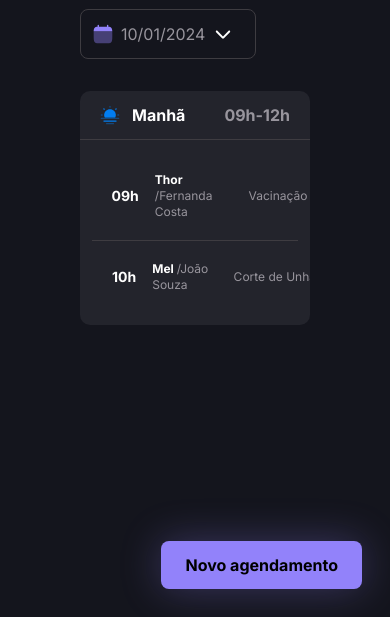
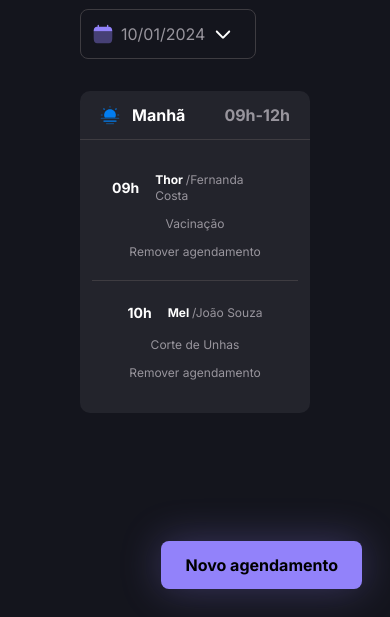
Before and after one commit to Leozinho2831/Mundo-Pet, a website: page index.html in a window 390 px wide. Shown: the part 227-844 px from the top of the page. Drawn offline with nearby package versions, Linux system fonts and the light colour scheme.

Commit message:
responsive cards wwith grid

```diff
--- a/index.html
+++ b/index.html
@@ -47,21 +47,22 @@
                             <p class="lLarge text-content-secondary"><!-- texto por js -->09h-12h</p>
                         </div>
                         <div class="p-3">
-                            <div class="grid grid-cols-[repeat(3,_minmax(100px,_200px))] items-center justify-items-center gap-4 p-5">
+                            <div class="grid items-center justify-items-center gap-3 p-5 mobile:grid-cols-[repeat(2,_minmax(100px,_230px))] tablet:grid-cols-[repeat(3,_minmax(100px,_230px))]">
                                 <div class="flex items-center gap-4">
                                     <p class="lMedium text-content-primary"><!-- horas do começo do atendimento, por js -->09h</p>
                                     <p class="lSmall text-content-primary"><!--nome da pessoa-->Thor <span class="pSmall text-content-secondary">/Fernanda Costa</span></p>
                                 </div>
                                 <p class="pSmall text-content-secondary"><!--o que vai fazer-->Vacinação</p>
-                                <button class="pSmall text-content-secondary">Remover agendamento</button>
+                                <button class="pSmall text-content-secondary mobile:col-start-1 mobile:col-end-3 tablet:col-start-3 tablet:col-end-4">Remover agendamento</button>
                             </div>
-                            <div class="grid grid-cols-[repeat(3,_minmax(100px,_200px))] items-center justify-items-center gap-4 p-5 border-t border-border-primary">
+                            <!-- está desalinhado com o primeiro, preciso de uma solução caso achar feio -->
+                            <div class="grid items-center justify-items-center gap-3 p-5 border-t border-border-primary mobile:grid-cols-[repeat(2,_minmax(100px,_230px))] tablet:grid-cols-[repeat(3,_minmax(100px,_230px))]">
                                 <div class="flex items-center gap-4">
                                     <p class="lMedium text-content-primary"><!-- horas do começo do atendimento, por js -->10h</p>
                                     <p class="lSmall text-content-primary"><!--nome do cachorro e da pessoa-->Mel <span class="pSmall text-content-secondary">/João Souza</span></p>
                                 </div>
                                 <p class="pSmall text-content-secondary"><!--o que vai fazer-->Corte de Unhas</p>
-                                <button class="pSmall text-content-secondary">Remover agendamento</button>
+                                <button class="pSmall text-content-secondary mobile:col-start-1 mobile:col-end-3 tablet:col-start-3 tablet:col-end-4">Remover agendamento</button>
                             </div>
                         </div>
                     </div>
```
Also changed, not shown: src/output.css.
